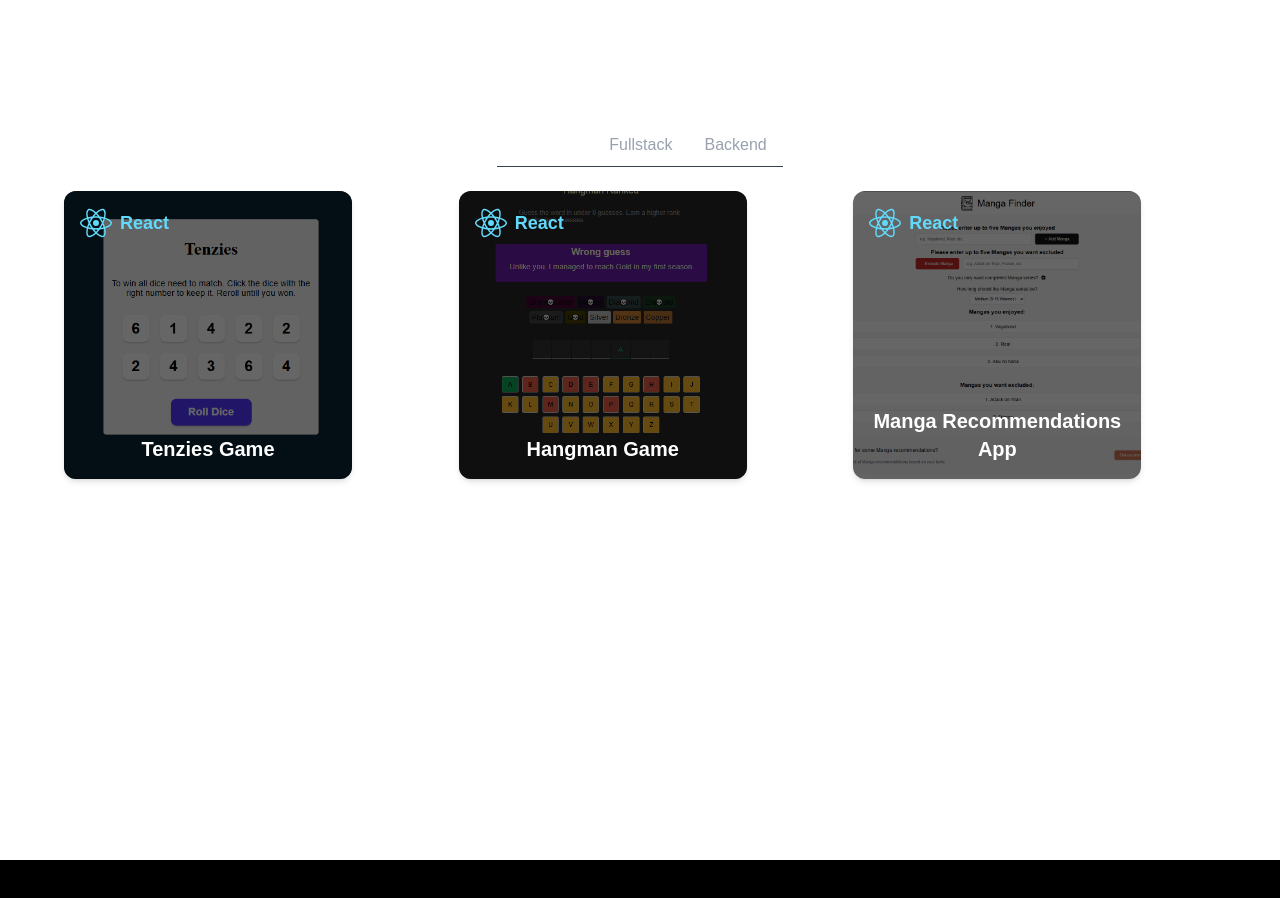
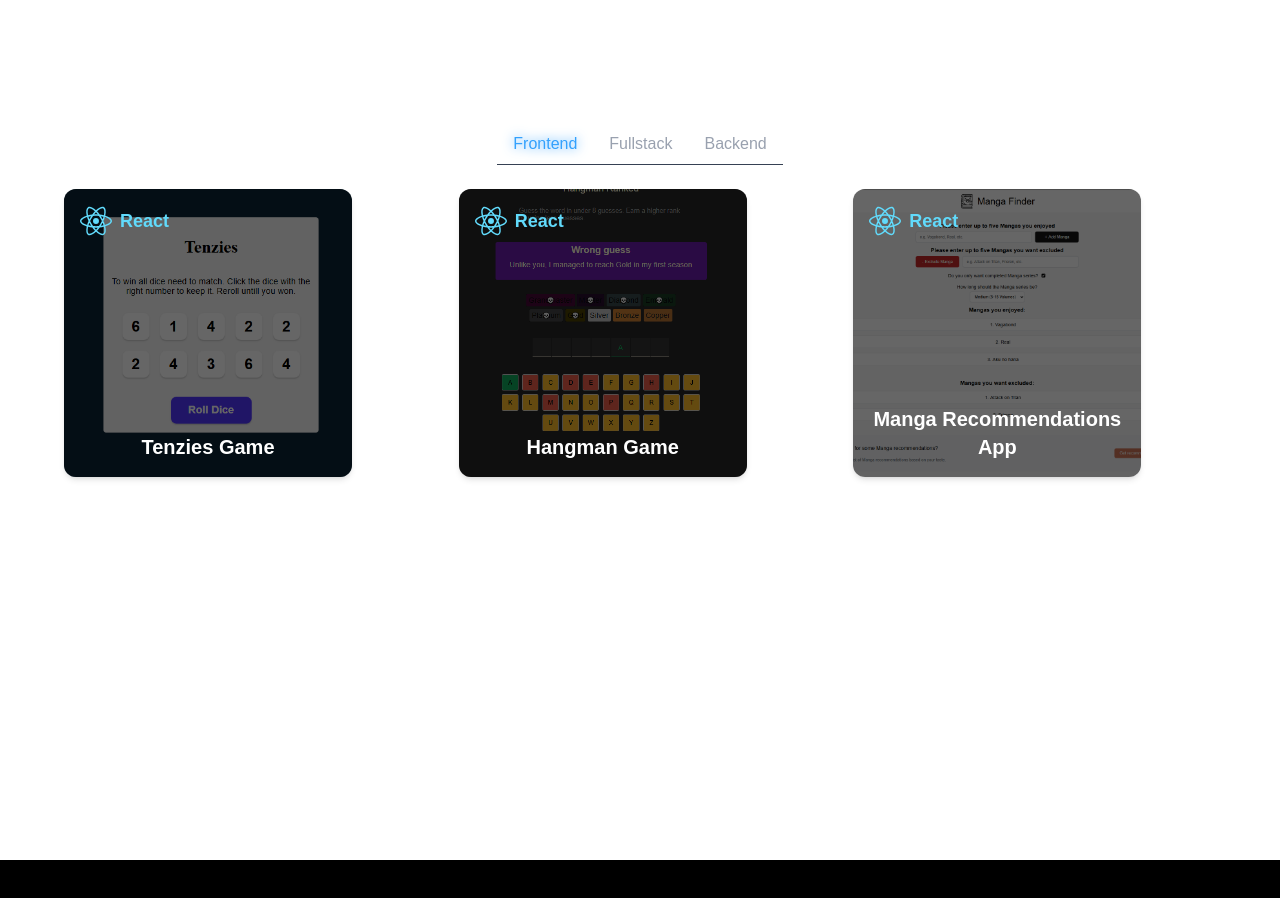
Before and after one commit to SebastianR0589/sebastian_riedel_portfolio_page, a Next.js app: page / in a window 1280 px wide. Shown: the part 1540-2438 px from the top of the page. Built offline with nearby package versions, Linux system fonts and the light colour scheme.

Commit message:
Updated missing colour scheme changes

```diff
--- a/app/components/Projects.jsx
+++ b/app/components/Projects.jsx
@@ -18,8 +18,8 @@ export default function Projects() {
             key={cat}
             className={`px-4 py-2 font-medium transition ${
               activeTab === cat
-                ? "border-b-2 border-white text-white"
-                : "text-gray-400 hover:text-white"
+                ? "text-[#33A1FD] drop-shadow-[0_0_6px_#33A1FD]"
+                : "text-gray-400 hover:text-[#e63946] hover:drop-shadow-[0_0_6px_#e63946] transition"
             }`}
             onClick={() => setActiveTab(cat)}
           >
```
